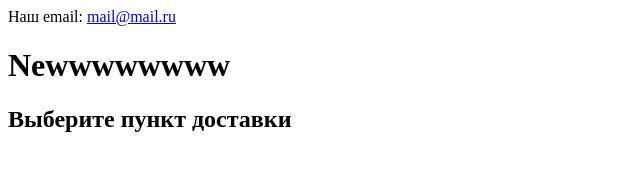
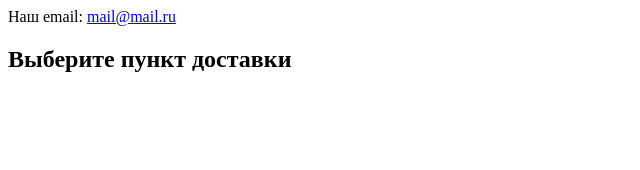
Before and after one commit to Borisisichec/special-app, a plain HTML site: page index.html in a window 1280 px wide. Shown: the whole page, without its empty margins (0-640 px from the left). Drawn offline with Linux system fonts and the light colour scheme.

Commit message:
Комит в новой ветке

```diff
--- a/index.html
+++ b/index.html
@@ -9,11 +9,9 @@
     <div>
         Наш email: <a href="#">mail@mail.ru</a>
     </div>
-    <h1>
-        Newwwwwwww
-    </h1>
     <h2>
         Выберите пункт доставки
     </h2>
+
 </body>
 </html>
```
